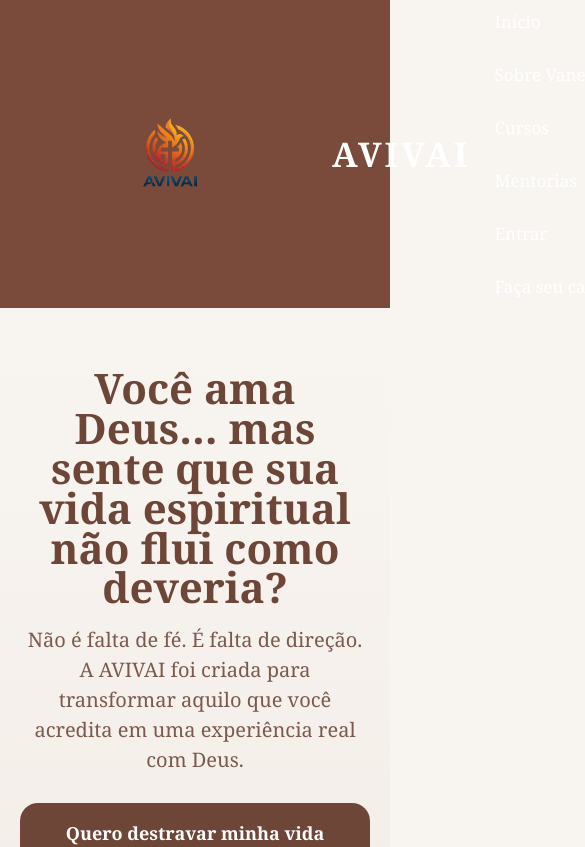
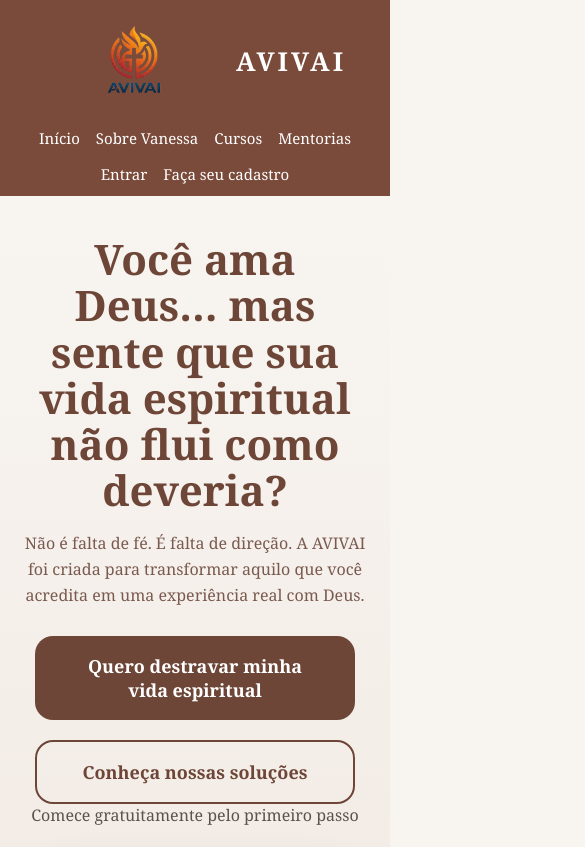
Before and after one commit to Mayra727/avivai-frontend, a React (Vite) app: page / in a window 390 px wide. Shown: the top 847 px of the page, 585 px wide, since content can reach past the window. Built offline with nearby package versions, Linux system fonts and the light colour scheme.

Commit message:
improve responsive mobile header layout

```diff
--- a/src/components/Header.css
+++ b/src/components/Header.css
@@ -336,3 +336,107 @@
   gap:12px;
 
 }
+@media (max-width: 768px) {
+
+  .header {
+
+    padding: 12px 0;
+
+  }
+
+  .header-container {
+
+    flex-direction: column;
+
+    align-items: center;
+
+    justify-content: center;
+
+    gap: 18px;
+
+    padding: 0 16px;
+
+  }
+
+  .logo-container {
+
+    justify-content: center;
+
+    width: 100%;
+
+  }
+
+  .logo {
+
+    justify-content: center;
+
+    width: 100%;
+
+  }
+
+  .logo-img {
+
+    width: 180px;
+
+    height: auto;
+
+  }
+
+  .logo-text {
+
+    font-size: 26px;
+
+  }
+
+  .nav {
+
+    width: 100%;
+
+    justify-content: center;
+
+    gap: 16px;
+
+    flex-wrap: wrap;
+
+  }
+
+  .nav a,
+  .dropdown-title {
+
+    font-size: 15px;
+
+  }
+
+  .user-area {
+
+    flex-direction: column;
+
+    gap: 10px;
+
+    width: 100%;
+
+    align-items: center;
+
+  }
+
+  .logout-btn {
+
+    width: 100%;
+
+    max-width: 220px;
+
+  }
+
+  .dropdown-menu {
+
+    position: static;
+
+    width: 100%;
+
+    min-width: 100%;
+
+    margin-top: 12px;
+
+  }
+
+}
--- a/src/pages/Home.css
+++ b/src/pages/Home.css
@@ -408,3 +408,146 @@
   opacity:0.95;
 
 }
+@media (max-width: 768px) {
+
+  html,
+  body {
+    overflow-x: hidden;
+  }
+
+  .home {
+    width: 100%;
+    overflow-x: hidden;
+  }
+
+  .section {
+    padding: 50px 15px;
+  }
+
+  .section-inner {
+    padding: 0 15px;
+  }
+
+  .hero {
+
+    flex-direction: column;
+
+    align-items: center;
+
+    justify-content: center;
+
+    text-align: center;
+
+    padding: 40px 20px;
+
+    gap: 30px;
+
+  }
+
+  .hero-content {
+    max-width: 100%;
+  }
+
+  .hero h1 {
+
+    font-size: 42px;
+
+    line-height: 1.1;
+
+  }
+
+  .hero p {
+
+    font-size: 16px;
+
+    line-height: 1.6;
+
+  }
+
+  .hero-buttons {
+
+    width: 100%;
+
+    flex-direction: column;
+
+    align-items: center;
+
+  }
+
+  .hero-primary,
+  .hero-secondary {
+
+    width: 100%;
+
+    max-width: 320px;
+
+    text-align: center;
+
+  }
+
+  .hero-image {
+
+    width: 100%;
+
+    max-width: 320px;
+
+    height: auto;
+
+  }
+
+  .grid {
+
+    grid-template-columns: 1fr;
+
+  }
+
+  .card {
+
+    width: 100%;
+
+  }
+
+  .premium-box {
+
+    width: 100%;
+
+    padding: 20px;
+
+  }
+
+  .cta {
+
+    padding: 60px 15px;
+
+  }
+
+  .premium-cta {
+
+    padding: 30px 20px;
+
+  }
+
+  .cta-buttons {
+
+    flex-direction: column;
+
+    width: 100%;
+
+  }
+
+  .button-primary,
+  .button-secondary {
+
+    width: 100%;
+
+  }
+
+  .about-button {
+
+    width: 100%;
+
+    text-align: center;
+
+  }
+
+}
```
